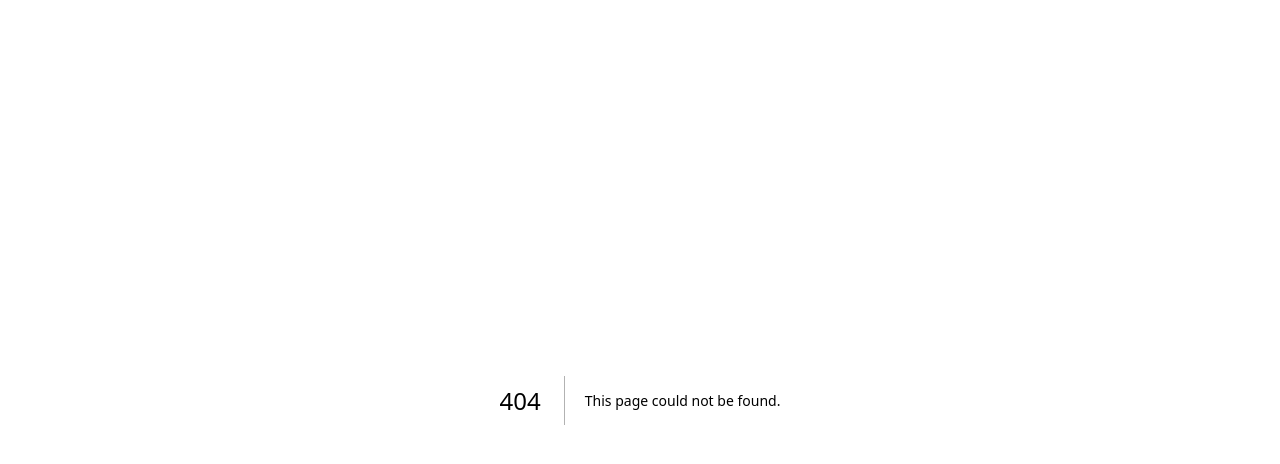
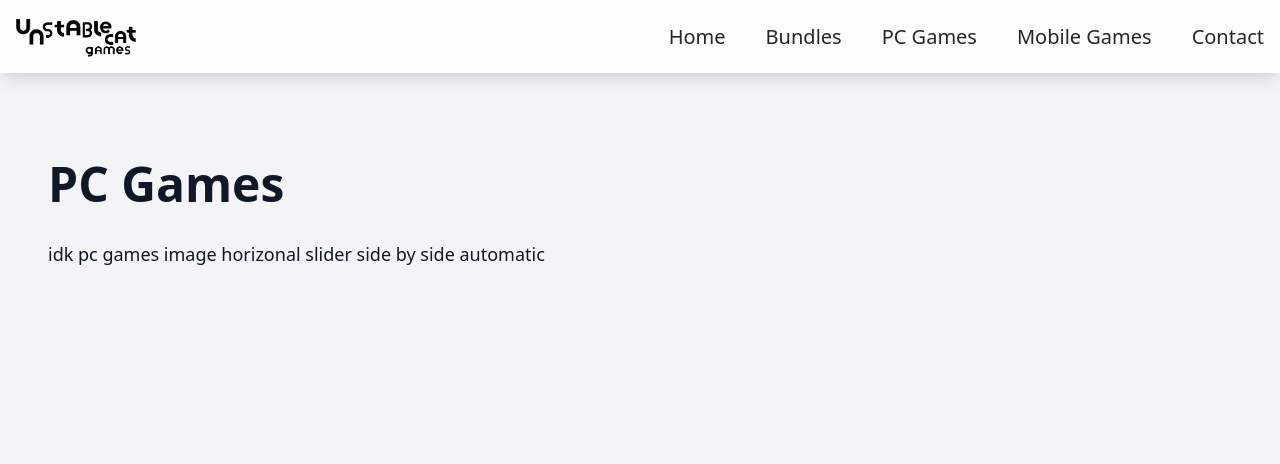
Before and after one commit to fixpcgame/Unstable-Cat-Games, a Next.js app: page /pcgames in a window 1280 px wide. Before the commit this address had no page. Shown: the top 464 px of the page. Built offline with nearby package versions, Linux system fonts and the light colour scheme.

Commit message:
code: added pages and fixed links

```diff
--- a/app/components/bundle.tsx
+++ b/app/components/bundle.tsx
@@ -94,7 +94,12 @@ const Bundle = ({ bundleImages }: BundleProps) => {
   ];
 
   return (
-    <section ref={sectionRef} data-theme="light" className="bg-gray-100 text-gray-900 min-h-screen w-full flex flex-col items-center justify-center py-24 px-4 sm:px-12">
+    <section
+      ref={sectionRef}
+      id="bundle"
+      data-theme="light"
+      className="bg-gray-100 text-gray-900 min-h-screen w-full flex flex-col items-center justify-center py-24 px-4 sm:px-12"
+    >
       <div className="w-full max-w-7xl">
         <h2 className="text-4xl lg:text-5xl font-bold mb-20 text-left">
           <span className="bg-gradient-to-r from-[#E46362] to-[#F9C462] text-transparent bg-clip-text">
--- a/app/components/header.tsx
+++ b/app/components/header.tsx
@@ -4,11 +4,18 @@ import React, { useState, useEffect } from 'react';
 import Link from 'next/link';
 import Image from 'next/image';
 
-const Header = () => {
-  const [isScrolled, setIsScrolled] = useState(false);
-  const [theme, setTheme] = useState('dark');
+interface HeaderProps {
+  startScrolled?: boolean;
+}
+
+const Header = ({ startScrolled = false }: HeaderProps) => {
+  const [isScrolled, setIsScrolled] = useState(startScrolled);
+  const [theme, setTheme] = useState(startScrolled ? 'light' : 'dark');
 
   useEffect(() => {
+    // These effects are for the dynamic homepage header only.
+    if (startScrolled) return;
+
     const handleScroll = () => {
       setIsScrolled(window.scrollY > 50);
     };
@@ -22,7 +29,8 @@ const Header = () => {
           }
         });
       },
-      { rootMargin: '-100px 0px 0px 0px' }
+      // This margin ensures the theme changes when a new section is prominently in view.
+      { rootMargin: '-100px 0px -85% 0px' }
     );
 
     const sections = document.querySelectorAll('[data-theme]');
@@ -34,62 +42,76 @@ const Header = () => {
       window.removeEventListener('scroll', handleScroll);
       sections.forEach((section) => observer.unobserve(section));
     };
-  }, []);
+  }, [startScrolled]);
 
-  const scrollToHome = (e?: React.MouseEvent) => {
-    e?.preventDefault();
-    window.scrollTo({ top: 0, behavior: 'smooth' });
-  };
+  const handleHomepageLinkClick = (e: React.MouseEvent, selector: string) => {
+    // If we're on a page like /pcgames, let the link navigate normally.
+    if (startScrolled) return;
 
-  const scrollToBundle = (e?: React.MouseEvent) => {
-    e?.preventDefault();
-    const bundleSection = document.querySelector('section[data-theme="light"]') as HTMLElement | null;
-    if (bundleSection) {
-      bundleSection.scrollIntoView({ behavior: 'smooth', block: 'start' });
+    // Otherwise, we're on the homepage, so perform a smooth scroll.
+    e.preventDefault();
+    const element = document.querySelector(selector) as HTMLElement | null;
+    if (element) {
+      element.scrollIntoView({ behavior: 'smooth', block: 'start' });
     }
   };
 
+  // --- Class Logic ---
   const headerBaseClasses = 'fixed top-0 left-0 right-0 z-50 transition-all duration-500 ease-in-out';
   const scrolledClasses = isScrolled ? 'py-4 shadow-lg' : 'py-12 bg-transparent';
-
   const themeClasses = theme === 'light' ? 'bg-white/80 text-neutral-800' : 'bg-black/50 text-white';
-
   const combinedScrollThemeClasses = isScrolled ? `${themeClasses} backdrop-blur-lg` : 'text-white';
 
-  const logoFilter = theme === 'light' && isScrolled ? 'invert' : 'invert-0';
+  // LOGO FIX: Assumes the source logo image is WHITE.
+  // It inverts the color to black when the background theme is 'light'.
+  const logoFilter = theme === 'light' ? 'invert' : 'invert-0';
 
   return (
     <header className={`${headerBaseClasses} ${combinedScrollThemeClasses} ${scrolledClasses}`}>
       <div className="container mx-auto px-4 flex items-center justify-between">
-        <Link href="/" onClick={scrollToHome} className="flex items-center gap-4">
+        <Link
+          href="/"
+          onClick={(e) => handleHomepageLinkClick(e, 'main')}
+          className="flex items-center gap-4"
+        >
           <Image
             src="/logos/logo.png"
             alt="Unstable Cat Games Logo"
             width={isScrolled ? 120 : 240}
             height={isScrolled ? 120 : 240}
             className={`transition-all duration-500 ease-in-out ${logoFilter}`}
+            priority
           />
         </Link>
 
+        {/* Navigation is visible when scrolled or on pages that start in the scrolled state. */}
         <nav className={`transition-opacity duration-500 ${isScrolled ? 'opacity-100' : 'opacity-0 pointer-events-none'}`}>
           <ul className="flex items-center space-x-10 text-xl font-medium">
             <li>
-              <Link href="/" onClick={scrollToHome} className="hover:text-[#E46362] hover:scale-105 transition-all">
+              <Link
+                href="/"
+                onClick={(e) => handleHomepageLinkClick(e, 'main')}
+                className="hover:text-[#E46362] hover:scale-105 transition-all"
+              >
                 Home
               </Link>
             </li>
             <li>
-              <Link href="/" onClick={scrollToBundle} className="hover:text-[#E46362] hover:scale-105 transition-all">
+              <Link
+                href="/#bundle"
+                onClick={(e) => handleHomepageLinkClick(e, '#bundle')}
+                className="hover:text-[#E46362] hover:scale-105 transition-all"
+              >
                 Bundles
               </Link>
             </li>
             <li>
-              <Link href="#" className="hover:text-[#E46362] hover:scale-105 transition-all">
+              <Link href="/pcgames" className="hover:text-[#E46362] hover:scale-105 transition-all">
                 PC Games
               </Link>
             </li>
             <li>
-              <Link href="#" className="hover:text-[#E46362] hover:scale-105 transition-all">
+              <Link href="/mobilegames" className="hover:text-[#E46362] hover:scale-105 transition-all">
                 Mobile Games
               </Link>
             </li>
--- /dev/null
+++ b/app/components/startupanimation.tsx
@@ -0,0 +1,59 @@
+'use client';
+
+import { useState, useEffect } from 'react';
+import Image from 'next/image';
+
+interface StartupAnimationProps {
+  // Prop to decide if the animation should be considered.
+  // This maintains the original logic of tying it to the video.
+  canPlay: boolean;
+}
+
+const StartupAnimation = ({ canPlay }: StartupAnimationProps) => {
+  const [shouldHide, setShouldHide] = useState(false);
+
+  useEffect(() => {
+    // If the animation shouldn't play at all (e.g., no video),
+    // or if it has already played in this session, hide the component immediately.
+    if (!canPlay || sessionStorage.getItem('startupAnimationPlayed')) {
+      setShouldHide(true);
+    } else {
+      // If it can play and this is the first time, set the flag in session storage
+      // so it doesn't play again on subsequent navigations.
+      sessionStorage.setItem('startupAnimationPlayed', 'true');
+    }
+  }, [canPlay]); // This effect runs once when the component is first mounted.
+
+  // If the component should be hidden, render nothing.
+  if (shouldHide) {
+    return null;
+  }
+
+  // Otherwise, render the animation. The CSS class `intro-overlay-animate`
+  // contains the fade-out animation that will automatically hide it after playing.
+  return (
+    <div
+      className="intro-overlay-animate fixed inset-0 z-50 flex flex-col items-center justify-center bg-black"
+    >
+      <div className="relative flex items-center justify-center">
+        <Image
+          src="/Assets/cat.png"
+          alt="Unstable Cat"
+          width={500}
+          height={500}
+          className="h-64 w-64 object-contain relative z-10"
+        />
+        <div className="bouncing-ball"></div>
+        <Image
+          src="/logos/logo.png"
+          alt="Unstable Cat Games Logo"
+          width={240}
+          height={240}
+          className="h-32 w-auto object-contain brightness-0 invert relative z-10"
+        />
+      </div>
+    </div>
+  );
+};
+
+export default StartupAnimation;
--- /dev/null
+++ b/app/mobilegames/page.tsx
@@ -0,0 +1,16 @@
+import Header from '../components/header';
+import React from 'react';
+
+export default function MobileGamesPage() {
+  return (
+    <>
+      <Header startScrolled />
+      <main data-theme="light" className="bg-gray-100 text-gray-900 min-h-screen">
+        <div className="w-full max-w-7xl mx-auto py-40 px-4 sm:px-12">
+            <h1 className="text-4xl lg:text-5xl font-bold mb-8 text-left">Mobile Games</h1>
+            <p className="text-lg">verticl slider, games side by side.</p>
+        </div>
+      </main>
+    </>
+  );
+}
--- a/app/page.tsx
+++ b/app/page.tsx
@@ -5,6 +5,7 @@ import Image from 'next/image';
 import React from 'react';
 import CacheCloudinary from './components/cachecloudinary';
 import Bundle from './components/bundle';
+import StartupAnimation from './components/startupanimation'; // Import the new component
 
 interface CloudinaryResource {
   secure_url: string;
@@ -63,29 +64,11 @@ export default async function Page() {
 
   return (
     <>
-      <div
-        className={`intro-overlay-animate fixed inset-0 z-50 flex flex-col items-center justify-center bg-black transition-opacity duration-1000 ${
-          videoSrc ? '' : 'hidden'
-        }`}
-      >
-        <div className="relative flex items-center justify-center">
-          <Image
-            src="/Assets/cat.png"
-            alt="Unstable Cat"
-            width={500}
-            height={500}
-            className="h-64 w-64 object-contain relative z-10"
-          />
-          <div className="bouncing-ball"></div>
-          <Image
-            src="/logos/logo.png"
-            alt="Unstable Cat Games Logo"
-            width={240}
-            height={240}
-            className="h-32 w-auto object-contain brightness-0 invert relative z-10"
-          />
-        </div>
-      </div>
+      {/*
+        Replace the old animation div with our new component.
+        It will only play if a video exists AND it hasn't played before in this session.
+      */}
+      <StartupAnimation canPlay={!!videoSrc} />
 
       <main className="bg-black">
         <Header />
@@ -109,9 +92,10 @@ export default async function Page() {
 
         <section
           data-theme="dark"
-          className="bg-gray-900 text-white min-h-screen flex items-center justify-center text-4xl font-bold p-8"
+          style={{ backgroundColor: '#0f172a' }}
+          className="text-white min-h-screen flex items-center justify-center text-4xl font-bold p-8"
         >
-          <div>Dark Theme Section</div>
+          <div>Oliver colour: #0f172a</div>
         </section>
       </main>
     </>
--- /dev/null
+++ b/app/pcgames/page.tsx
@@ -0,0 +1,16 @@
+import Header from '../components/header';
+import React from 'react';
+
+export default function PCGamesPage() {
+  return (
+    <>
+      <Header startScrolled />
+      <main data-theme="light" className="bg-gray-100 text-gray-900 min-h-screen">
+        <div className="w-full max-w-7xl mx-auto py-40 px-4 sm:px-12">
+            <h1 className="text-4xl lg:text-5xl font-bold mb-8 text-left">PC Games</h1>
+            <p className="text-lg">idk pc games image horizonal slider side by side automatic</p>
+        </div>
+      </main>
+    </>
+  );
+}
```
